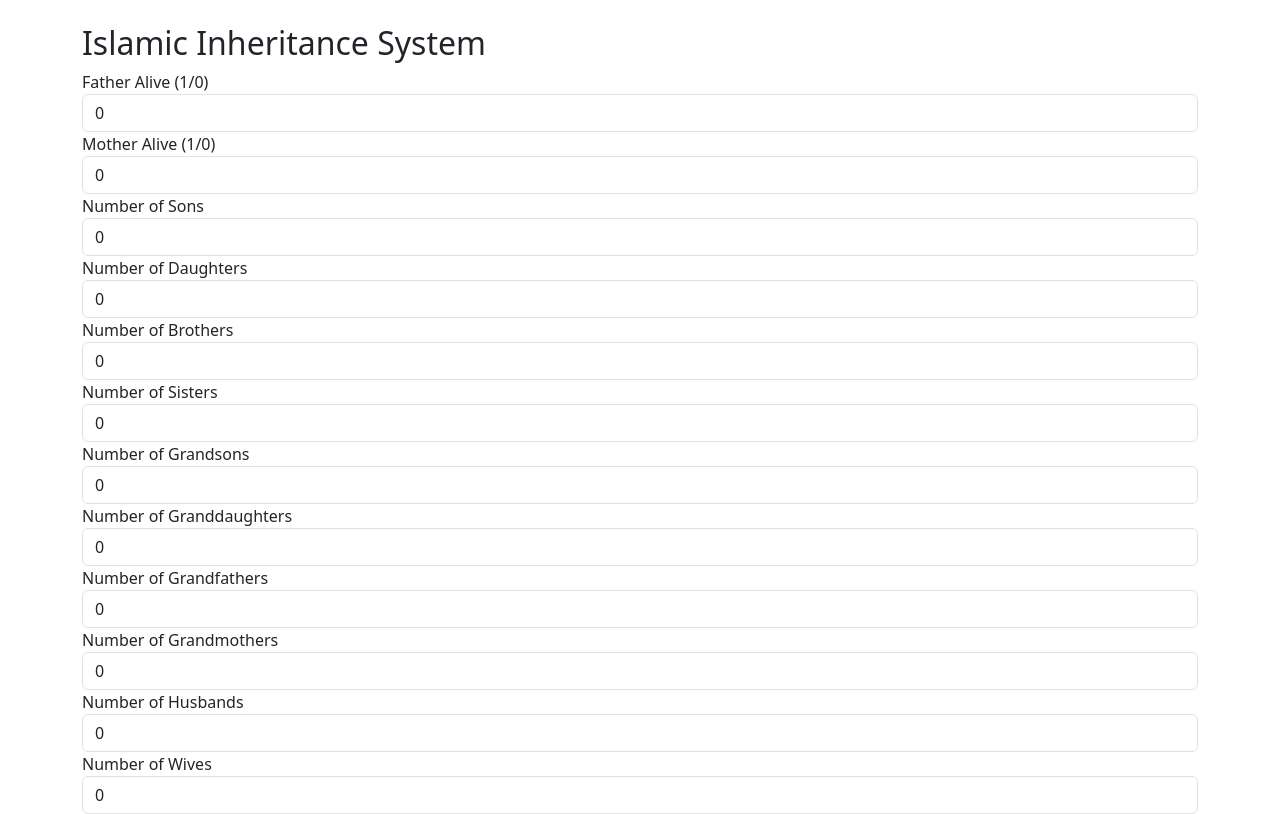
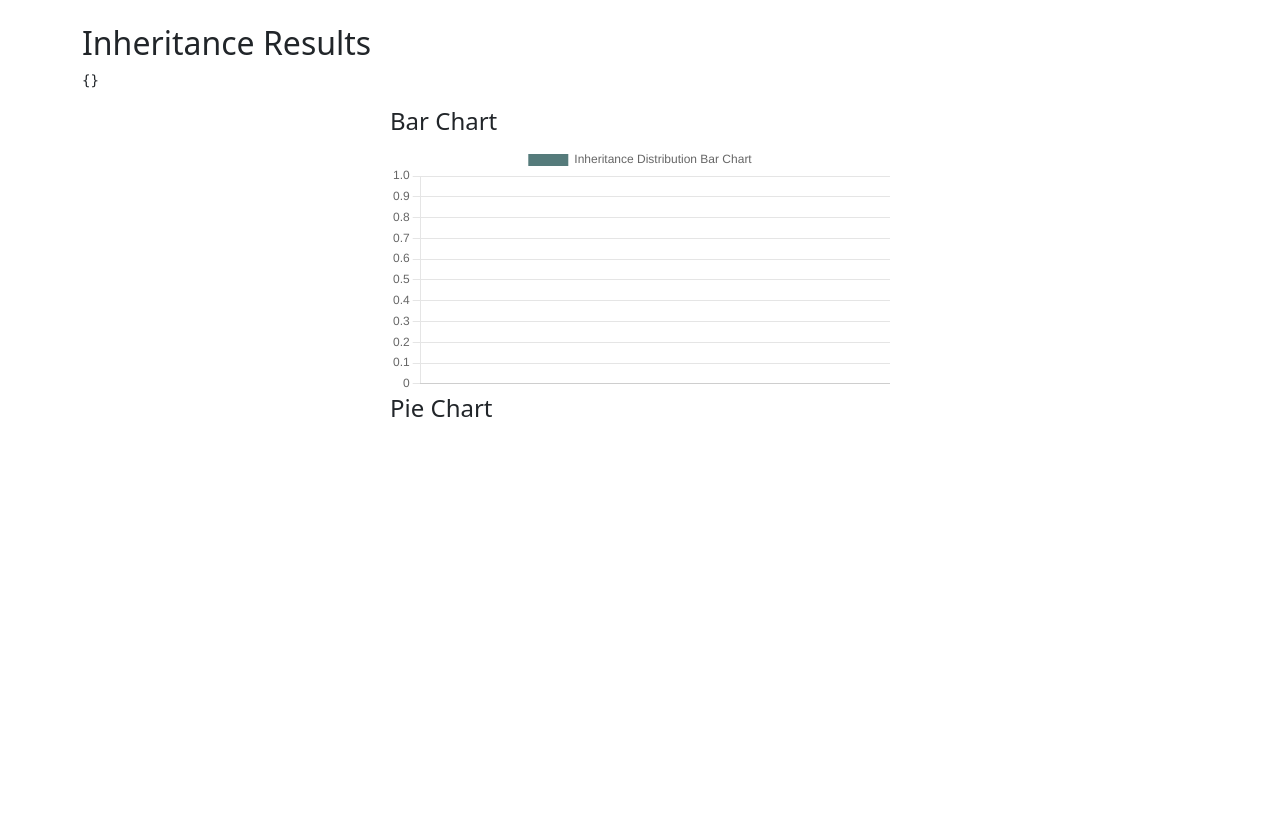
Before and after one commit to fizmahmood/F21MP_MISA, a React (Vite) app in the folder MISA_app/frontend/: page /result in a window 1280 px wide. Shown: the top 814 px of the page. Built offline with nearby package versions, Linux system fonts and the light colour scheme.

Commit message:
Frontend commit
The update implements a separate page to give a rough display of inheritance share and charts

```diff
--- a/MISA_app/frontend/package.json
+++ b/MISA_app/frontend/package.json
@@ -12,9 +12,12 @@
   "dependencies": {
     "axios": "^1.7.9",
     "bootstrap": "^5.3.3",
+    "chart.js": "^4.4.7",
     "react": "^19.0.0",
     "react-bootstrap": "^2.10.9",
-    "react-dom": "^19.0.0"
+    "react-chartjs-2": "^5.3.0",
+    "react-dom": "^19.0.0",
+    "react-router-dom": "^7.2.0"
   },
   "devDependencies": {
     "@eslint/js": "^9.19.0",
--- a/MISA_app/frontend/src/App.tsx
+++ b/MISA_app/frontend/src/App.tsx
@@ -1,14 +1,16 @@
 // import Message from "./Message";
 // import FormFacts from "./components/FormFacts";
 //import axios from "axios";
-import 'bootstrap/dist/css/bootstrap.min.css';
+import "bootstrap/dist/css/bootstrap.min.css";
 import React, { useState } from "react";
 import axios from "axios";
 import InputGroup from "./components/InputGroup";
+// import ResultsPage from "./components/ResultsPage";
+// import ResultsOnlyPage from "./components/ResultsOnlyPage";
+import { BrowserRouter as Router, Routes, Route, useNavigate } from "react-router-dom";
+import ResultsPage from "./components/ResultsPage";
 
-
-
-const App: React.FC = () => {
+const HomePage: React.FC = () => {
   const [formData, setFormData] = useState({
     //
     father: 0,
@@ -27,6 +29,9 @@ const App: React.FC = () => {
     will: 0,
   });
 
+  // Hook for navigation
+  const navigate = useNavigate();
+
   const [result, setResult] = useState<string | null>(null);
 
   // Handle form input changes
@@ -42,8 +47,18 @@ const App: React.FC = () => {
   const handleSubmit = async (e: React.FormEvent) => {
     e.preventDefault();
     try {
-      const response = await axios.post("http://localhost:5001/run_inheritance", formData);
-      setResult(response.data.result);
+      const response = await axios.post(
+        "http://localhost:5001/run_inheritance",
+        formData
+      );
+      const resultData = response.data.result;
+
+      //
+      // setResult(response.data.result);
+
+      // Navigate to the result page
+      navigate("/result", { state: { result: resultData } });
+
     } catch (error) {
       console.error("Error:", error);
       setResult("Error calculating inheritance.");
@@ -54,21 +69,93 @@ const App: React.FC = () => {
     <div className="container mt-4">
       <h2>Islamic Inheritance System</h2>
       <form onSubmit={handleSubmit}>
-        <InputGroup label="Father Alive (1/0)" name="father" value={formData.father} onChange={handleChange} />
-        <InputGroup label="Mother Alive (1/0)" name="mother" value={formData.mother} onChange={handleChange} />
-        <InputGroup label="Number of Sons" name="sons" value={formData.sons} onChange={handleChange} />
-        <InputGroup label="Number of Daughters" name="daughters" value={formData.daughters} onChange={handleChange} />
-        <InputGroup label="Number of Brothers" name="brothers" value={formData.brothers} onChange={handleChange} />
-        <InputGroup label="Number of Sisters" name="sisters" value={formData.sisters} onChange={handleChange} />
-        <InputGroup label="Number of Grandsons" name="grandsons" value={formData.grandsons} onChange={handleChange} />
-        <InputGroup label="Number of Granddaughters" name="granddaughters" value={formData.granddaughters} onChange={handleChange} />
-        <InputGroup label="Number of Grandfathers" name="grandfather" value={formData.grandfather} onChange={handleChange} />
-        <InputGroup label="Number of Grandmothers" name="grandmother" value={formData.grandmother} onChange={handleChange} />
-        <InputGroup label="Number of Husbands" name="husband" value={formData.husband} onChange={handleChange} />
-        <InputGroup label="Number of Wives" name="wife" value={formData.wife} onChange={handleChange} />
-        <InputGroup label="Net Worth" name="net_worth" value={formData.net_worth} onChange={handleChange} />
-        <InputGroup label="Will (Wasiya Amount)" name="will" value={formData.will} onChange={handleChange} />
-        <button type="submit" className="btn btn-primary mt-3">Calculate</button>
+        <InputGroup
+          label="Father Alive (1/0)"
+          name="father"
+          value={formData.father}
+          onChange={handleChange}
+        />
+        <InputGroup
+          label="Mother Alive (1/0)"
+          name="mother"
+          value={formData.mother}
+          onChange={handleChange}
+        />
+        <InputGroup
+          label="Number of Sons"
+          name="sons"
+          value={formData.sons}
+          onChange={handleChange}
+        />
+        <InputGroup
+          label="Number of Daughters"
+          name="daughters"
+          value={formData.daughters}
+          onChange={handleChange}
+        />
+        <InputGroup
+          label="Number of Brothers"
+          name="brothers"
+          value={formData.brothers}
+          onChange={handleChange}
+        />
+        <InputGroup
+          label="Number of Sisters"
+          name="sisters"
+          value={formData.sisters}
+          onChange={handleChange}
+        />
+        <InputGroup
+          label="Number of Grandsons"
+          name="grandsons"
+          value={formData.grandsons}
+          onChange={handleChange}
+        />
+        <InputGroup
+          label="Number of Granddaughters"
+          name="granddaughters"
+          value={formData.granddaughters}
+          onChange={handleChange}
+        />
+        <InputGroup
+          label="Number of Grandfathers"
+          name="grandfather"
+          value={formData.grandfather}
+          onChange={handleChange}
+        />
+        <InputGroup
+          label="Number of Grandmothers"
+          name="grandmother"
+          value={formData.grandmother}
+          onChange={handleChange}
+        />
+        <InputGroup
+          label="Number of Husbands"
+          name="husband"
+          value={formData.husband}
+          onChange={handleChange}
+        />
+        <InputGroup
+          label="Number of Wives"
+          name="wife"
+          value={formData.wife}
+          onChange={handleChange}
+        />
+        <InputGroup
+          label="Net Worth"
+          name="net_worth"
+          value={formData.net_worth}
+          onChange={handleChange}
+        />
+        <InputGroup
+          label="Will (Wasiya Amount)"
+          name="will"
+          value={formData.will}
+          onChange={handleChange}
+        />
+        <button type="submit" className="btn btn-primary mt-3">
+          Calculate
+        </button>
       </form>
 
       {result && (
@@ -81,4 +168,15 @@ const App: React.FC = () => {
   );
 };
 
+const App: React.FC = () => {
+  return (
+    <Router>
+      <Routes>
+        <Route path="/" element={<HomePage />} />
+        <Route path="/result" element={<ResultsPage />} />
+      </Routes>
+    </Router>
+  );
+};
+
 export default App;
--- /dev/null
+++ b/MISA_app/frontend/src/components/ResultsOnlyPage.tsx
@@ -0,0 +1,25 @@
+import React from "react";
+import { useLocation, useNavigate } from "react-router-dom";
+
+const ResultsOnlyPage: React.FC = () => {
+  const location = useLocation();
+  const navigate = useNavigate();
+
+  // Check if result is present
+  const result = location.state?.result ?? "No results available.";
+
+  return (
+    <div className="container mt-4">
+      <h2>Inheritance Results</h2>
+      <pre>
+        {typeof result === "string" ? result : JSON.stringify(result, null, 2)}
+      </pre>
+
+      <button onClick={() => navigate("/")} className="btn btn-secondary mt-3">
+        Back to Home
+      </button>
+    </div>
+  );
+};
+
+export default ResultsOnlyPage;
--- /dev/null
+++ b/MISA_app/frontend/src/components/ResultsPage.tsx
@@ -0,0 +1,200 @@
+import React from "react";
+import { useLocation, useNavigate } from "react-router-dom";
+import { Bar, Pie } from "react-chartjs-2";
+import {
+  Chart as ChartJS,
+  CategoryScale,
+  LinearScale,
+  BarElement,
+  ArcElement, // ✅ Required for Pie Charts
+  Title,
+  Tooltip,
+  Legend,
+} from "chart.js";
+
+// ✅ Register all necessary Chart.js elements
+ChartJS.register(
+  CategoryScale,
+  LinearScale,
+  BarElement,
+  ArcElement, // ✅ Register ArcElement for Pie Chart
+  Title,
+  Tooltip,
+  Legend
+);
+
+const ResultsPage: React.FC = () => {
+  const location = useLocation();
+  const navigate = useNavigate();
+  const result = location.state?.result || "No results available.";
+
+  // Convert result data to JSON if it's a string
+  let parsedResult: any = {};
+  if (typeof result === "string") {
+    try {
+      parsedResult = JSON.parse(result);
+    } catch (error) {
+      parsedResult = {};
+    }
+  } else {
+    parsedResult = result;
+  }
+
+  // Prepare Bar Chart Data
+  const chartData = {
+    labels: Object.keys(parsedResult),
+    datasets: [
+      {
+        label: "Inheritance Distribution Bar Chart",
+        data: Object.values(parsedResult),
+        backgroundColor: "rgba(64, 107, 107, 0.89)",
+      },
+    ],
+  };
+
+  // Prepare Pie Chart Data
+  const pieChartData = {
+    labels: Object.keys(parsedResult),
+    datasets: [
+      {
+        label: "Inheritance Distribution Pie Chart",
+        data: Object.values(parsedResult),
+        backgroundColor: [
+          "#FF6384",
+          "#36A2EB",
+          "#FFCE56",
+          "#4CAF50",
+          "#9966FF",
+          "#FF9F40",
+          "#FFCD56",
+          "#C9CBCF",
+          "#36A2EB",
+          "#FF6384",
+        ],
+        hoverOffset: 10,
+      },
+    ],
+  };
+
+  return (
+    <div className="container mt-4">
+      <h2>Inheritance Results</h2>
+      <pre>{JSON.stringify(parsedResult, null, 2)}</pre>
+
+      {/* Display Bar Chart */}
+      <div style={{ width: "500px", margin: "auto" }}>
+        <h4>Bar Chart</h4>
+        <Bar data={chartData} options={{ responsive: true }} />
+      </div>
+
+      {/* Display Pie Chart */}
+      <div style={{ width: "500px", margin: "auto" }}>
+        <h4>Pie Chart</h4>
+        <Pie data={pieChartData} options={{ responsive: true }} />
+      </div>
+
+      <button onClick={() => navigate("/")} className="btn btn-secondary mt-3">
+        Back to Home
+      </button>
+    </div>
+  );
+};
+
+export default ResultsPage;
+// import React from "react";
+// import { useLocation, useNavigate } from "react-router-dom";
+// import { Bar, Pie } from "react-chartjs-2";
+// import {
+//   Chart as ChartJS,
+//   CategoryScale,
+//   LinearScale,
+//   BarElement,
+//   Title,
+//   Tooltip,
+//   Legend,
+// } from "chart.js";
+
+// ChartJS.register(
+//   CategoryScale,
+//   LinearScale,
+//   BarElement,
+//   Title,
+//   Tooltip,
+//   Legend
+// );
+
+// const ResultsPage: React.FC = () => {
+//   const location = useLocation();
+//   const navigate = useNavigate();
+//   const result = location.state?.result || "No results available.";
+
+//   // Convert result data to JSON if it's a string
+//   let parsedResult: any = {};
+//   if (typeof result === "string") {
+//     try {
+//       parsedResult = JSON.parse(result);
+//     } catch (error) {
+//       parsedResult = {};
+//     }
+//   } else {
+//     parsedResult = result;
+//   }
+
+//   // Prepare chart data
+//   const chartData = {
+//     labels: Object.keys(parsedResult),
+//     datasets: [
+//       {
+//         label: "Inheritance Distribution Bar Chart",
+//         data: Object.values(parsedResult),
+//         backgroundColor: "rgba(64, 107, 107, 0.89)",
+//       },
+//     ],
+//   };
+
+//   const pieChartData = {
+//     labels: Object.keys(parsedResult),
+//     datasets: [
+//       {
+//         label: "Inheritance Distribution Pie Chart",
+//         data: Object.values(parsedResult),
+//         backgroundColor: [
+//           "#FF6384",
+//           "#36A2EB",
+//           "#FFCE56",
+//           "#4CAF50",
+//           "#9966FF",
+//           "#FF9F40",
+//           "#FFCD56",
+//           "#C9CBCF",
+//           "#36A2EB",
+//           "#FF6384",
+//         ],
+//         hoverOffset: 10,
+//       },
+//     ],
+//   };
+
+//   return (
+//     <div className="container mt-4">
+//       <h2>Inheritance Results</h2>
+//       <pre>{JSON.stringify(parsedResult, null, 2)}</pre>
+
+//       {/* Display Chart */}
+//       <div style={{ width: "500px", margin: "auto" }}>
+//         <h4>Bar Chart</h4>
+//         <Bar data={chartData} options={{ responsive: true }} />
+//       </div>
+
+//       <div style={{ width: "500px", margin: "auto" }}>
+//         <h4>Pie Chart</h4>
+//         <Pie data={pieChartData} options={{ responsive: true }} />
+//       </div>
+//       <button onClick={() => navigate("/")} className="btn btn-secondary mt-3">
+//         Back to Home
+//       </button>
+//     </div>
+//   );
+// };
+
+// export default ResultsPage;
```
Also changed, not shown: MISA_app/frontend/src/components/InputGroup.tsx (+8 -1 lines), 1 other file (tests, documents, lock files or other folders).
